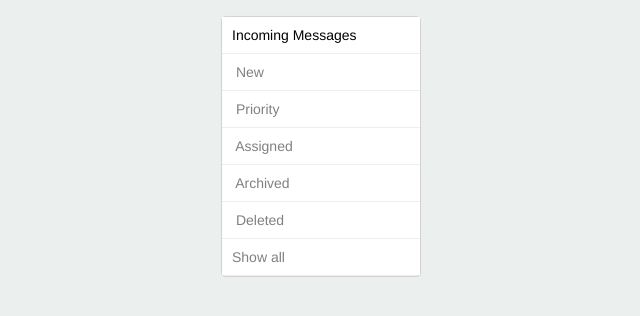
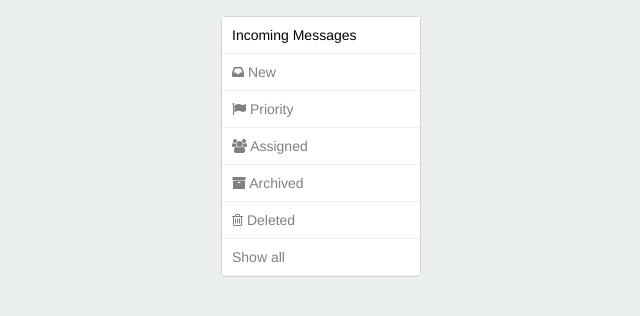
Before and after one commit to Fakhrudin-MFM/responsive_menu, a plain HTML site: page index.html in a window 1280 px wide. Shown: the full height of the page, 291-931 px from the left. Drawn offline with Linux system fonts and the light colour scheme.

Commit message:
Added icons

```diff
--- a/index.html
+++ b/index.html
@@ -6,6 +6,7 @@
 	<meta charset="UTF-8">
 	<link rel="stylesheet" href="normalize.css" />
 	<link rel="stylesheet" href="nonactive.css" />
+	<link rel="stylesheet" href="http://maxcdn.bootstrapcdn.com/font-awesome/4.3.0/css/font-awesome.min.css">
 </head>
 <body>
 	<div class="menu">
@@ -13,31 +14,31 @@
 			<li class="list-header">Incoming Messages
 			</li>
 			<li>
-				<a href="#"><img src="img1.jpg" alt=""/>
+				<a href="#"><i class="fa fa-inbox"></i>
 					<span class="text">New</span>
 					<span class="number"></span>
 				</a>
 			</li>
 			<li>
-				<a href="#"><img src="img2.jpg" alt=""/>
+				<a href="#"><i class="fa fa-flag"></i>
 					<span class="text">Priority</span>
 					<span class="number"></span>
 				</a>
 			</li>
 			<li>
-				<a href="#"><img src="img3.jpg" alt=""/>
+				<a href="#"><i class="fa fa-users"></i>
 					<span class="text">Assigned</span>
 					<span class="number"></span>
 				</a>
 			</li>
 			<li>
-				<a href="#"><img src="img4.jpg" alt=""/>
+				<a href="#"><i class="fa fa-archive"></i>
 					<span class="text">Archived</span>
 					<span class="number"></span>
 				</a>
 			</li>
 			<li>
-				<a href="#"><img src="img5.jpg" alt=""/>
+				<a href="#"><i class="fa fa-trash-o"></i>
 					<span class="text">Deleted</span>
 					<span class="number"></span>
 				</a>
```
